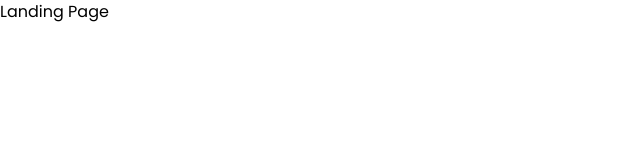
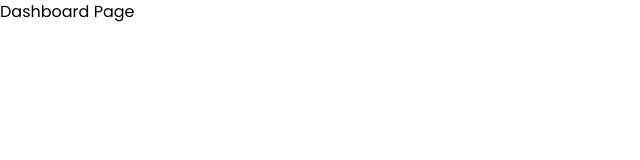
Before and after one commit to redonbrovina/LAB-1, a React (Vite) app: page /dashboard in a window 1280 px wide. Shown: the top 160 px of the page, without its empty margins (0-640 px from the left). Built offline with nearby package versions, Linux system fonts and the light colour scheme.

Commit message:
krijimi i Dashboard dhe modifikimi i App.jsx

```diff
--- a/src/client/App.jsx
+++ b/src/client/App.jsx
@@ -1,9 +1,17 @@
 import './App.css'
+import Home from "./pages/Home";
+import Services from "./pages/Services";
+import Dashboard from "./pages/Dashboard"
+import { BrowserRouter, Routes, Route } from "react-router-dom"
 
 export default function App() {
   return (
-    <>
-      <h1>Landing Page</h1>
-    </>
+    <BrowserRouter>
+      <Routes>
+        <Route path="/" element={<Home />} />
+        <Route path="/services" element={<Services />} />
+        <Route path="/dashboard" element={<Dashboard />} />
+      </Routes>
+    </BrowserRouter>
   )
 }
--- /dev/null
+++ b/src/client/pages/Dashboard.jsx
@@ -0,0 +1,7 @@
+export default function Dashboard() {
+    return(
+        <>
+            <h1>Dashboard Page</h1>
+        </>
+    )
+}
```
